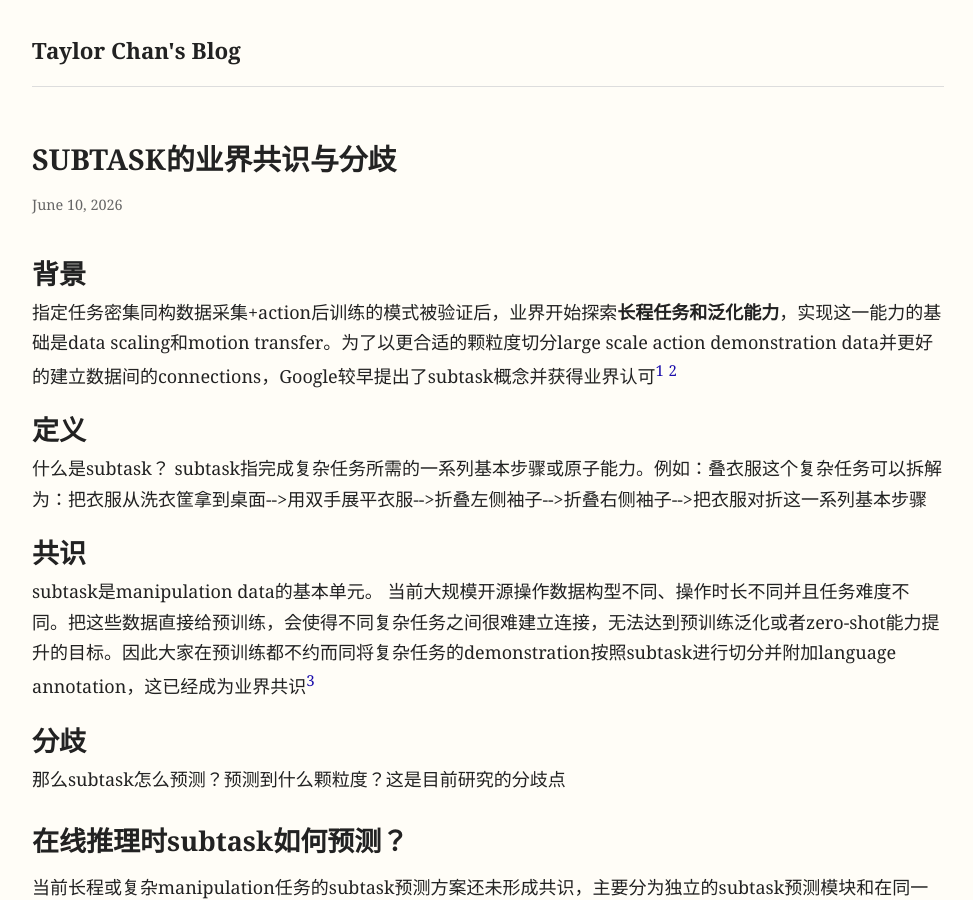
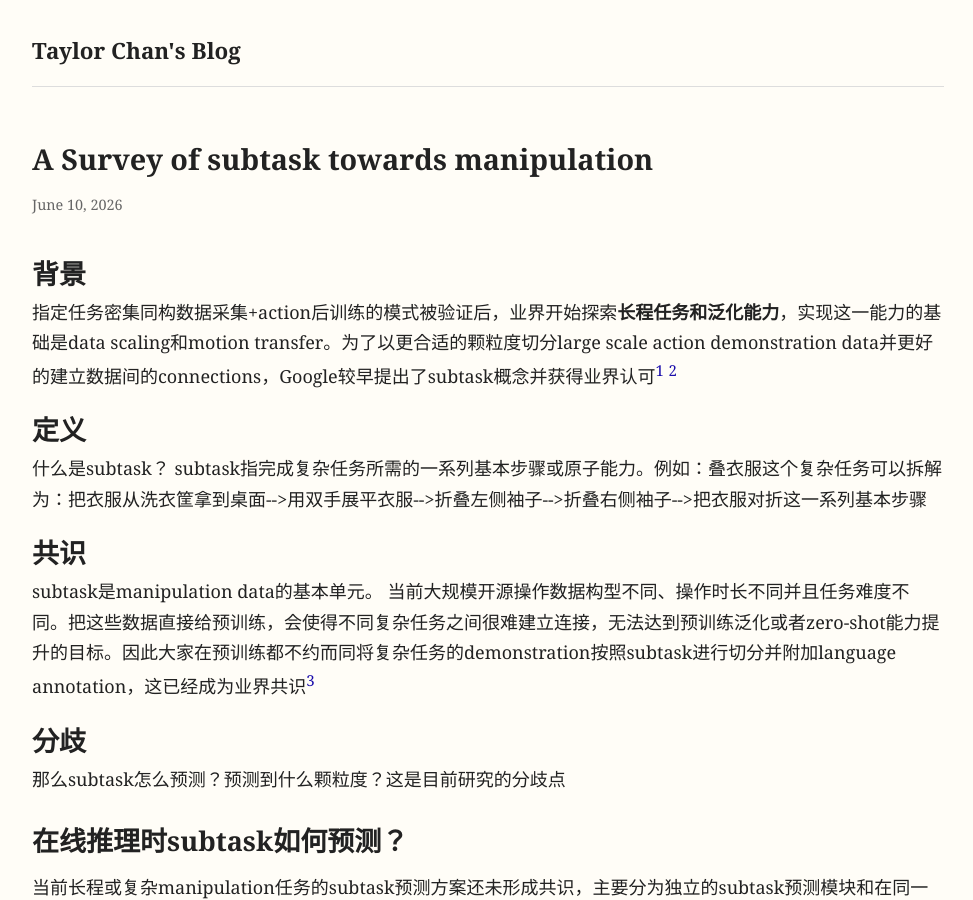
Before and after one commit to fire337/fire337.github.io, a Jekyll site: the page built from _posts/2026-06-10-subtask.md, in a window 1280 px wide and 900 px high. Shown: the whole window, without its empty margins (152-1125 px from the left). Built offline with Jekyll 4.4.1, drawn with Linux system fonts in a browser that asks for light colours.

Commit message:
Update 2026-06-10-subtask.md

```diff
--- a/_posts/2026-06-10-subtask.md
+++ b/_posts/2026-06-10-subtask.md
@@ -1,6 +1,6 @@
 ---
 layout: post
-title: "SUBTASK的业界共识与分歧"
+title: "A Survey of subtask towards manipulation"
 date: 2026-06-10 00:00:00
 ---
 
```
